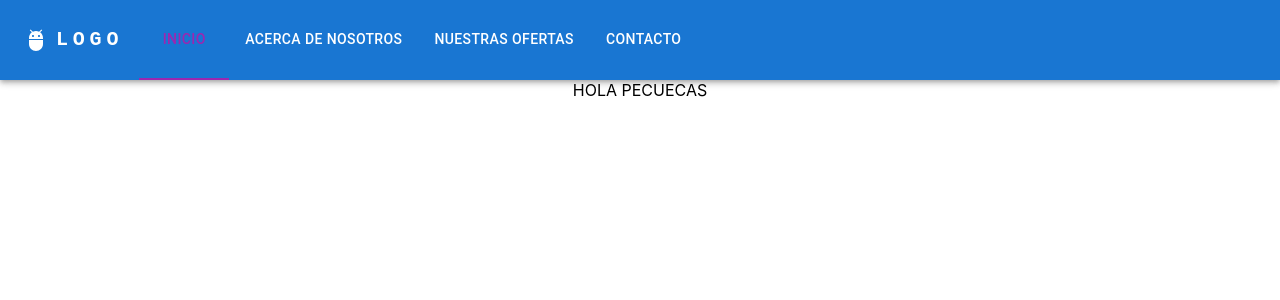
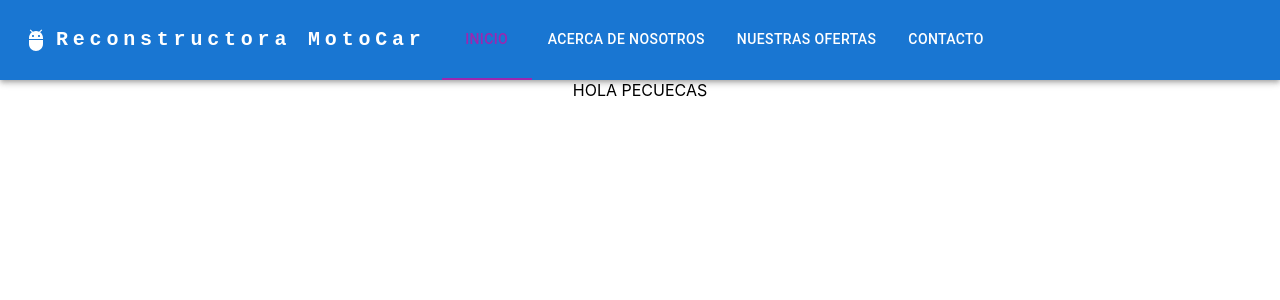
Before and after one commit to santiagocj22/motocar, a React (Create React App) app: page / in a window 1280 px wide. Shown: the top 300 px of the page. Built offline with nearby package versions, Linux system fonts and the light colour scheme.

Commit message:
fix(frontend): title

```diff
--- a/src/components/HomePage/AppBar.js
+++ b/src/components/HomePage/AppBar.js
@@ -58,7 +58,7 @@ function AppBarComponent() {
                 textDecoration: "none",
               }}
             >
-              LOGO
+              Reconstructora MotoCar
             </Typography>
 
             <Box sx={{ flexGrow: 1, display: { xs: "flex", md: "none" } }}>
@@ -120,7 +120,7 @@ function AppBarComponent() {
                 textDecoration: "none",
               }}
             >
-              LOGO
+              Reconstructora MotoCar
             </Typography>
             <Box sx={{ flexGrow: 1, display: { xs: "none", md: "flex" } }}>
               <Tabs
```
